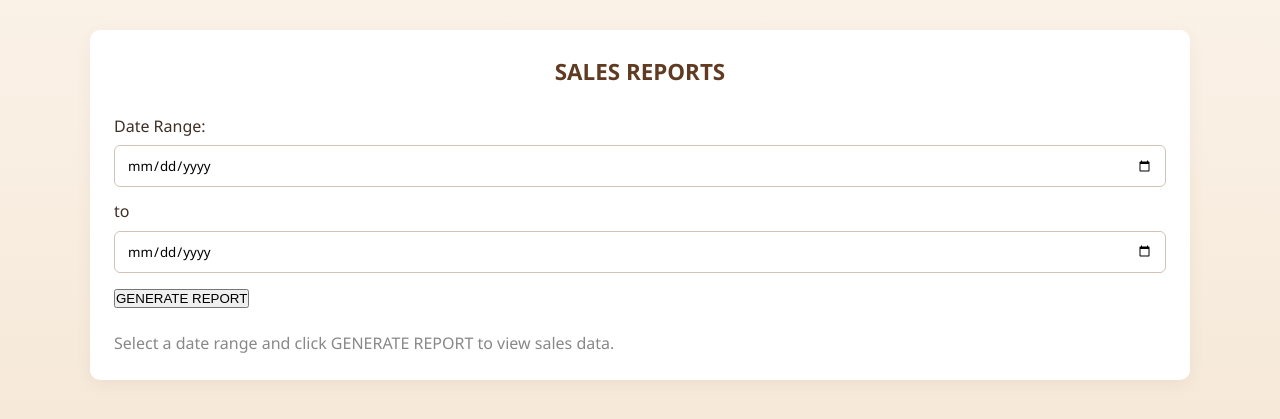
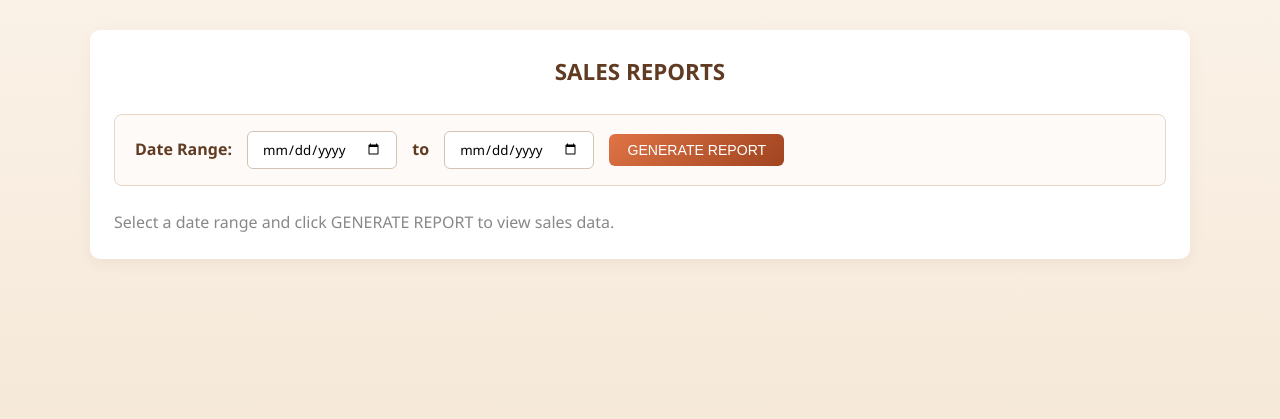
Before and after one commit to Furyk1923/Amah-Mary-s-Kitchen-by-Bare-Minimum, a PHP site: page /reports.php in a window 1280 px wide. Shown: the part 108-527 px from the top of the page. Run offline with PHP 8.4, Linux system fonts and the light colour scheme; the visitor is signed in with stand-in values (Sample User, id 1).

Commit message:
buttons css

```diff
--- a/delivery.php
+++ b/delivery.php
@@ -126,7 +126,7 @@ if (isset($_GET['msg'])) {
     </form>
 
     <?php else: ?>
-    <a href="delivery.php?action=add" class="btn btn-success mb-20">+ Add Delivery</a>
+    <a href="delivery.php?action=add" class="btn btn-add-new">+ Add Delivery</a>
     <table>
         <thead>
         <tr>
--- a/order_details.php
+++ b/order_details.php
@@ -126,7 +126,7 @@ if (isset($_GET['msg'])) {
     </form>
 
     <?php else: ?>
-    <a href="order_details.php?action=add" class="btn btn-success mb-20">+ Add Order Detail</a>
+    <a href="order_details.php?action=add" class="btn btn-add-new>+ Add Order Detail</a>
     <table>
         <thead>
         <tr>
--- a/products.php
+++ b/products.php
@@ -97,7 +97,7 @@ if (isset($_GET['msg'])) {
 
     <!-- Inventory section -->
     <div class="inv-box">
-        <a href="products.php?action=add" class="btn-add-new">+ Add New Product</a>
+        <a href="products.php?action=add" class="btn btn-add-new">+ Add New Product</a>
 
         <table>
             <thead>
--- a/reports.php
+++ b/reports.php
@@ -63,12 +63,12 @@ if ($generated) {
 
     <!-- Date Range Filter -->
     <form method="get" action="reports.php" class="report-filter">
-        <span>Date Range:</span>
-        <input type="date" name="start_date" value="<?= htmlspecialchars($start_date) ?>" required>
-        <span>to</span>
-        <input type="date" name="end_date" value="<?= htmlspecialchars($end_date) ?>" required>
-        <button type="submit" class="btn-dark">GENERATE REPORT</button>
-    </form>
+            <span>Date Range:</span>
+            <input type="date" name="start_date" value="<?= htmlspecialchars($start_date) ?>" required>
+            <span>to</span>
+            <input type="date" name="end_date" value="<?= htmlspecialchars($end_date) ?>" required>
+            <button type="submit" class="btn btn-primary">GENERATE REPORT</button>
+        </form>
 
     <?php if ($generated): ?>
     <!-- Summary -->
--- a/style.css
+++ b/style.css
@@ -424,6 +424,32 @@ table tbody tr:hover {
 .search-bar button:hover {
     filter: brightness(1.1);
 }
+
+/* =================================================
+   REPORT FILTER FORM
+   ================================================= */
+.report-filter {
+    display: flex;
+    align-items: center;
+    gap: 15px;
+    margin-bottom: 24px;
+    background: #fdfaf8; /* Soft, warm background */
+    padding: 16px 20px;
+    border-radius: 8px;
+    border: 1px solid var(--border);
+    flex-wrap: wrap; /* Allows stacking on very small mobile screens */
+}
+
+.report-filter span {
+    font-weight: 600;
+    color: var(--secondary);
+}
+
+.report-filter input[type="date"] {
+    width: auto; /* Overrides the global 100% width from standard forms */
+    margin: 0;
+    padding: 8px 14px;
+}
 /* =================================================
    STATUS BADGES
    ================================================= */
```
